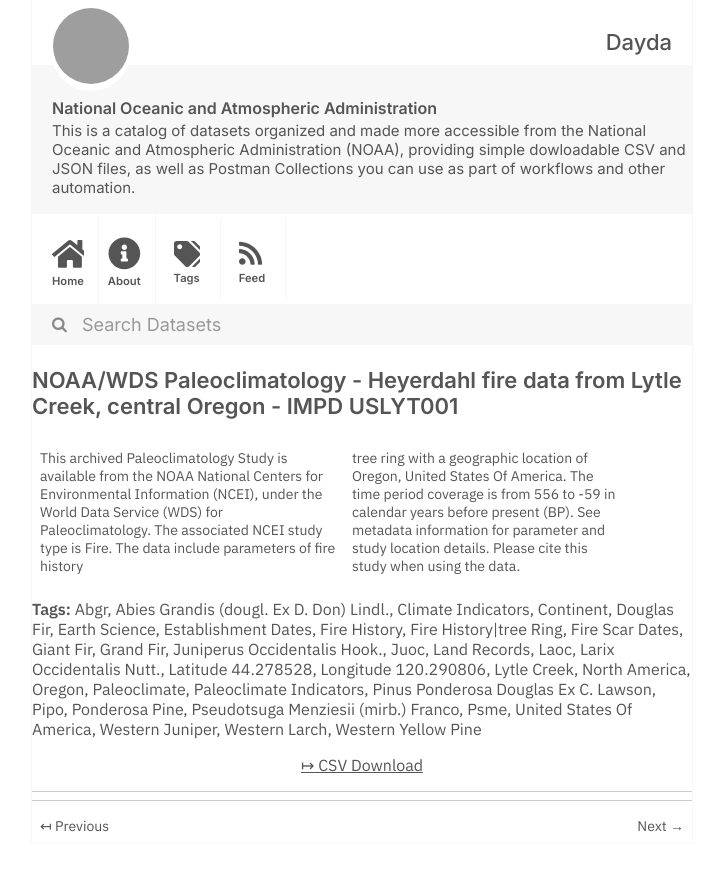
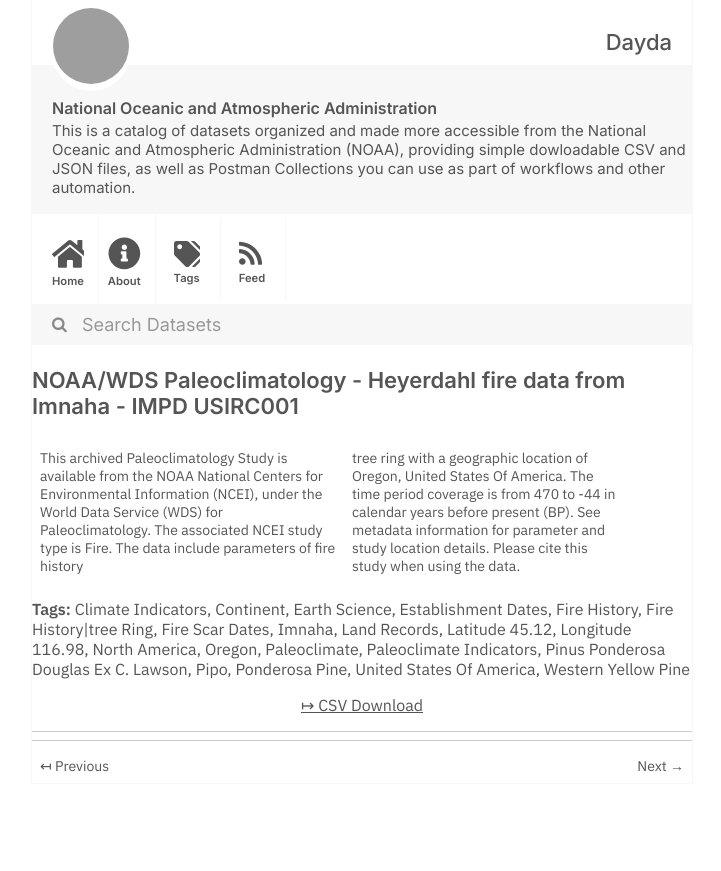
Before and after one commit to dayda-entities/national-oceanic-and-atmospheric-administration, a Jekyll site: the page built from _posts/2020-11-12-noaawds-paleoclimatology-heyer.md, in a window 1280 px wide, cut to the strip 0-871 px from the top of the page. Shown: the whole strip, without its empty margins (278-999 px from the left). Built offline with Jekyll 4.4.1, drawn with Linux system fonts in a browser that asks for light colours; grey boxes are pictures that could not be loaded.

Commit message:
Publish Data

```diff
--- a/_posts/2020-11-12-noaawds-paleoclimatology-heyer.md
+++ b/_posts/2020-11-12-noaawds-paleoclimatology-heyer.md
@@ -1,32 +1,21 @@
 ---
-title: >-
-  NOAA/WDS Paleoclimatology - Heyerdahl fire data from Lytle Creek, central
-  Oregon - IMPD USLYT001
-created: '2020-11-12T05:58:55.122796'
-modified: '2020-12-18T23:45:09.098835'
+title: NOAA/WDS Paleoclimatology - Heyerdahl fire data from Imnaha - IMPD USIRC001
+created: '2020-11-12T05:59:28.629239'
+modified: '2020-12-18T23:46:18.654959'
 state: active
 type: dataset
 tags:
-  - Abgr
-  - Abies Grandis (dougl. Ex D. Don) Lindl.
   - Climate Indicators
   - Continent
-  - Douglas Fir
   - Earth Science
   - Establishment Dates
   - Fire History
   - Fire History|tree Ring
   - Fire Scar Dates
-  - Giant Fir
-  - Grand Fir
-  - Juniperus Occidentalis Hook.
-  - Juoc
+  - Imnaha
   - Land Records
-  - Laoc
-  - Larix Occidentalis Nutt.
-  - Latitude 44.278528
-  - Longitude  120.290806
-  - Lytle Creek
+  - Latitude 45.12
+  - Longitude  116.98
   - North America
   - Oregon
   - Paleoclimate
@@ -34,17 +23,13 @@ tags:
   - Pinus Ponderosa Douglas Ex C. Lawson
   - Pipo
   - Ponderosa Pine
-  - Pseudotsuga Menziesii (mirb.) Franco
-  - Psme
   - United States Of America
-  - Western Juniper
-  - Western Larch
   - Western Yellow Pine
 groups: []
 csv_url: >-
-  https://www.ncei.noaa.gov/pub/data/paleo/firehistory/firescar/northamerica/supplemental/uslyt001-scarred-tree-info.csv
+  https://www.ncei.noaa.gov/pub/data/paleo/firehistory/firescar/northamerica/supplemental/usirc001-plot-information.csv
 json_url: ''
 layout: post
 
 ---
-This archived Paleoclimatology Study is available from the NOAA National Centers for Environmental Information (NCEI), under the World Data Service (WDS) for Paleoclimatology. The associated NCEI study type is Fire. The data include parameters of fire history|tree ring with a geographic location of Oregon, United States Of America. The time period coverage is from 556 to -59 in calendar years before present (BP). See metadata information for parameter and study location details. Please cite this study when using the data.
+This archived Paleoclimatology Study is available from the NOAA National Centers for Environmental Information (NCEI), under the World Data Service (WDS) for Paleoclimatology. The associated NCEI study type is Fire. The data include parameters of fire history|tree ring with a geographic location of Oregon, United States Of America. The time period coverage is from 470 to -44 in calendar years before present (BP). See metadata information for parameter and study location details. Please cite this study when using the data.
```
